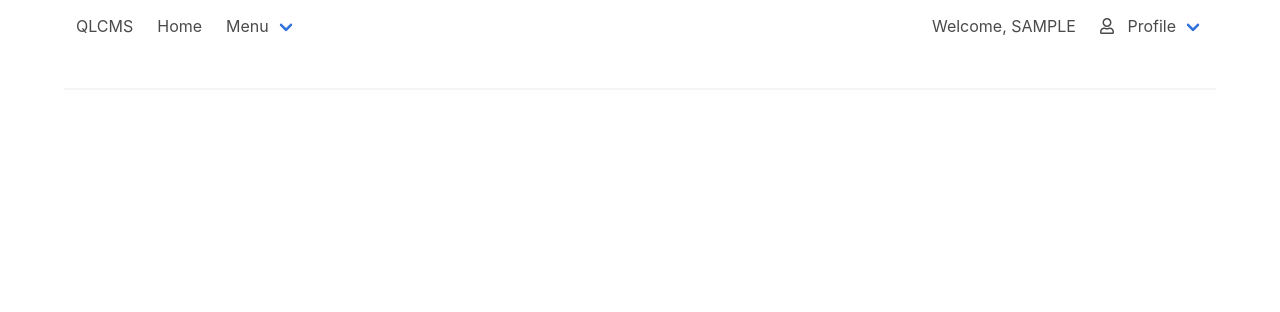
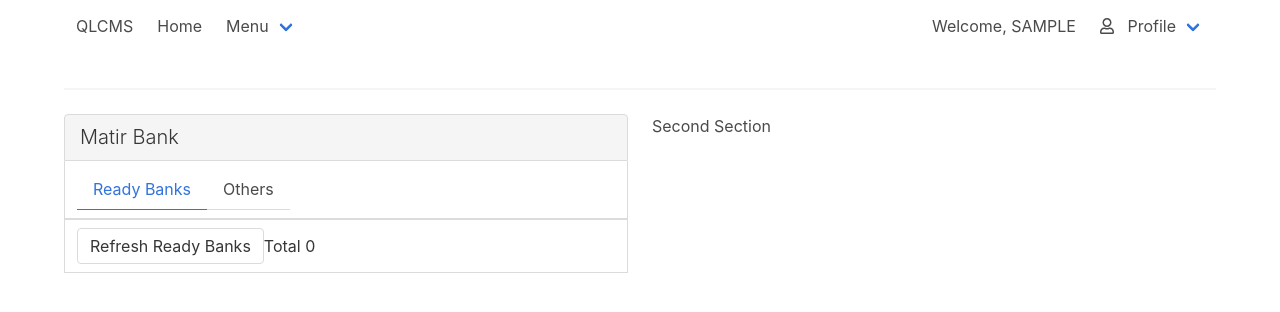
Before and after one commit to imrancluster/qlcms, a Django app: page /dashboard/ in a window 1280 px wide. Shown: the top 312 px of the page. Run offline with Django 3.2, Linux system fonts and the light colour scheme; a user stored in the database is signed in; tables that the repository leaves empty hold one stand-in row (values such as "Sample post"); parts of the project's set-up code (start-up, migrations or seed data) failed here and were passed over; some libraries are stand-ins or nearby versions; some web fonts are replaced.

Commit message:
added ready banks list with ajax on dashboard

```diff
--- a/events/forms.py
+++ b/events/forms.py
@@ -1,11 +1,12 @@
 from django import forms
+from django.utils.translation import gettext as _
 from events.models import Program, ProgramType
 from people.models import UserProfile
 from qlcms.fields import PROGRAM_STATUS
 
 
 class ProgramForm(forms.ModelForm):
-    type = forms.ModelChoiceField(queryset=ProgramType.objects.all())
+    type = forms.ModelChoiceField(queryset=None, empty_label=_("Select Type"))
     title = forms.CharField(min_length=2,
                            widget=forms.TextInput(attrs={'class': 'input'}))
     date = forms.DateField(widget=forms.DateInput(attrs={'class': 'input'}))
--- /dev/null
+++ b/matirbank/helper.py
@@ -0,0 +1,31 @@
+import datetime
+from itertools import chain
+
+from matirbank.models import MatirBank
+from people.models import UserProfile
+
+
+def get_ready_banks(user, last_days=30):
+
+    # @TODO: find ready banks for graduate, associate. Normally 90 days
+    # @TODO: find ready banks for pro-master. Normally after 30 days
+    # @TODO: make sure the bank status = distributed only
+
+    branch_id = UserProfile.objects.filter(user=user)[0].branch.id
+    matirbank_list1 = MatirBank.objects.filter(
+        branch=branch_id,
+        status="DISTRIBUTED",
+        distribution_date__lte=datetime.datetime.today(),
+        distribution_date__gt=datetime.datetime.today() - datetime.timedelta(days=last_days))
+
+    matirbank_list2 = MatirBank.objects.filter(
+        branch=branch_id,
+        status="DISTRIBUTED",
+        distribution_date__lte=datetime.datetime.today(),
+        distribution_date__gt=datetime.datetime.today() - datetime.timedelta(days=10))
+
+    # result_list = sorted(
+    #     chain(page_list, article_list, post_list),
+    #     key=lambda instance: instance.date_created)
+
+    return list(chain(matirbank_list1, matirbank_list2))
--- a/people/static/js/app.js
+++ b/people/static/js/app.js
@@ -21,4 +21,5 @@ $(function ($) {
         .datepicker({
         format:'yyyy-mm-dd',
     });
+
 });
--- a/qlcms/urls.py
+++ b/qlcms/urls.py
@@ -62,5 +62,9 @@ urlpatterns = [
     path('dashboard/banks/delete/<int:pk>', MatirBankDeleteViews.as_view(), name='delete_bank'),
     path('dashboard/banks/show/<int:pk>', MatirBankDetailViews.as_view(), name='detail_bank'),
 
+    path('ready-banks/', views.ready_banks, name='ready_banks'),
+
+
+
 
 ] + static(settings.MEDIA_URL, document_root=settings.MEDIA_ROOT)
--- a/qlcms/views.py
+++ b/qlcms/views.py
@@ -1,15 +1,48 @@
+import datetime
+import math
+import random
+import time
+from itertools import chain
+
 from django.contrib.auth.mixins import UserPassesTestMixin
+from django.db.models import Max, Count
 from django.http import HttpRequest, HttpResponse
-from django.shortcuts import render
+from django.shortcuts import render, render_to_response
+from django.views.decorators.csrf import csrf_exempt
 from django.views.generic import TemplateView
+
+from matirbank.helper import get_ready_banks
+from matirbank.models import MatirBank
+from people.models import UserProfile
 
 
 def index(request: HttpRequest) -> HttpResponse:
     return render(request, 'home/index.html')
 
+@csrf_exempt
+def ready_banks(request):
+
+    # @TODO: need to check authentication
+
+    if request.is_ajax():
+        ready_banks = get_ready_banks(request.user, 10)
+        time.sleep(1)
+        return render(request, 'matirbank/partial/ready_banks.html', context={
+            'banks': ready_banks,
+            'total_banks': len(ready_banks)
+        })
 
 class Dashboard(UserPassesTestMixin, TemplateView):
     template_name = 'home/dashboard.html'
 
+    def get_context_data(self, **kwargs):
+        context = super().get_context_data(**kwargs)
+        ready_banks = get_ready_banks(self.request.user)
+
+        context['banks'] = ready_banks
+        context['total_banks'] = len(ready_banks)
+
+        return context
+
     def test_func(self):
         return self.request.user.has_perm('people.add_member')
--- a/templates/home/dashboard.html
+++ b/templates/home/dashboard.html
@@ -1,7 +1,44 @@
 {% extends 'layout/base.html' %}
+{% load static %}
+
 {% block header %}
     {% include 'layout/partial/navigation.html' %}
 {% endblock %}
 {% block body %}
 
+    <div class="container">
+        <div class="columns">
+          <div class="column">
+              <div id="wrapper">
+                  {% include 'matirbank/partial/ready_banks.html' %}
+              </div>
+          </div>
+
+          <div class="column">
+            Second Section
+          </div>
+        </div>
+    </div>
+
+
 {% endblock %}
+
+{% block extrajs %}
+    <script>
+        $(function ($) {
+            $('#refreshReadyBank').click(function() {
+
+                $.ajax({
+                    type: 'POST',
+                    url: '/ready-banks/',
+                    beforeSend: function() { $('#refreshReadyBank').addClass('is-loading');},
+                    complete: function() { $('#refreshReadyBank').removeClass('is-loading');},
+                    data: {csrfmiddlewaretoken: $('input[name=csrfmiddlewaretoken]').val(),},
+                    success: function (response) {
+                        $("#wrapper").html(response);
+                    }
+                });
+            });
+        });
+    </script>
+{% endblock %}
--- a/templates/layout/partial/attended.html
+++ b/templates/layout/partial/attended.html
@@ -34,7 +34,7 @@
                         <img width="50px" src="https://bulma.io/images/placeholders/96x96.png" alt="Placeholder image">
                     {% endif %}
                 </td>
-                <td>{{ member.name }}</td>
+                <td><a href="{% url 'detail_member' member.id %}">{{ member.name }}</a></td>
                 <td>{{ member.phone }}</td>
                 <td>{{ member.registration_no }}</td>
                 <td>{{ member.member_type }}</td>
--- a/templates/layout/partial/members.html
+++ b/templates/layout/partial/members.html
@@ -44,7 +44,7 @@
                         <img width="50px" src="https://bulma.io/images/placeholders/96x96.png" alt="Placeholder image">
                     {% endif %}
                 </td>
-                <td>{{ member.name }}</td>
+                <td><a href="{% url 'detail_member' member.id %}">{{ member.name }}</a></td>
                 <td>{{ member.phone }}</td>
                 <td>{{ member.registration_no }}</td>
                 <td>{{ member.member_type }}</td>
--- /dev/null
+++ b/templates/matirbank/partial/ready_banks.html
@@ -0,0 +1,41 @@
+<nav class="panel">
+  <p class="panel-heading">
+    Matir Bank
+  </p>
+
+  <div class="panel-block">
+     <div class="tabs">
+      <ul>
+        <li class="tab is-active" onclick="openTab(event,'ReadyBanks')"><a>Ready Banks</a></li>
+        <li class="tab" onclick="openTab(event,'Others')"><a>Others</a></li>
+      </ul>
+    </div>
+  </div>
+
+  <div id="ReadyBanks" class="content-tab">
+      <div class="panel-block">
+          <button class="button" id="refreshReadyBank">Refresh Ready Banks</button>
+           Total {{ total_banks }}
+      </div>
+      {% for bank in banks %}
+          <div class="panel-block">
+            <span class="panel-icon">
+              <i class="far fa-gem" aria-hidden="true"></i>
+            </span>
+            <span>
+                <a href="{% url 'detail_bank' bank.id %}">{{ bank.bank_code }}</a>
+                - {{ bank.member.name }}
+                - {{ bank.member.phone }}
+                - <a href="">Contact History</a>
+            </span>
+          </div>
+      {% endfor %}
+  </div>
+
+  <div id="Others" class="content-tab" style="display:none">
+      <div class="panel-block">
+        Others Reports
+      </div>
+  </div>
+
+</nav>
```
